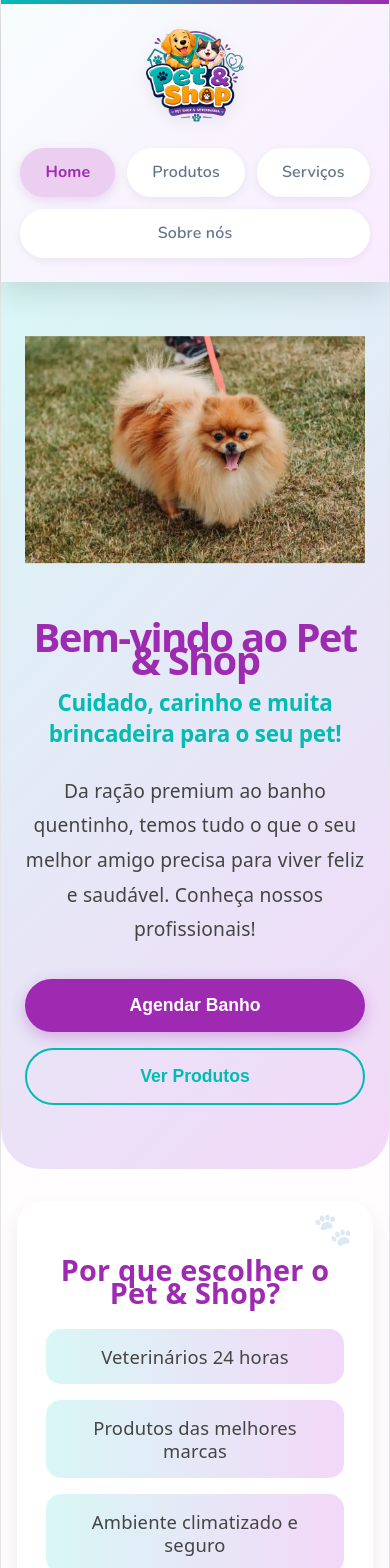
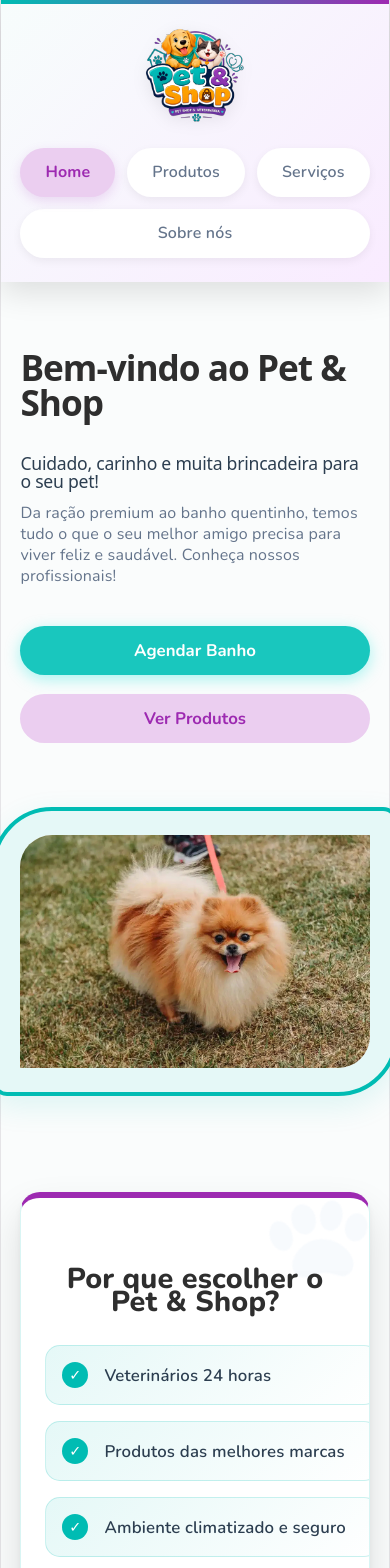
Before and after one commit to AlvaroCoe/DS-96231-DUPLA, a React (Vite) app in the folder projeto-git-dupla/: page / in a window 390 px wide. Shown: the top 1568 px of the page. Built offline with nearby package versions, Linux system fonts and the light colour scheme.

Commit message:
Adição do CSS do Home.

```diff
--- a/projeto-git-dupla/src/pages/Home/style.css
+++ b/projeto-git-dupla/src/pages/Home/style.css
@@ -1,162 +1,320 @@
+/* ==========================================================================
+   Home - Layout Geral
+   Presume-se que as variáveis do :root já estão globais via CSS do Header
+   ========================================================================== */
 .page-home {
-  background: #fffdfd;
-  min-height: 100vh;
-  padding-bottom: 4rem;
-  color: #444;
+  font-family: 'Nunito', sans-serif;
+  background-color: #fafcfc;
+  min-height: calc(100vh - 100px);
+  display: flex;
+  flex-direction: column;
+  gap: 4rem;
+  padding: 4rem 5%;
 }
 
-/* HERO PRINCIPAL */
+/* ==========================================================================
+   Hero Section (Área Principal)
+   ========================================================================== */
 .home-principal {
-  background: linear-gradient(135deg, #d8f7f5, #f3d8f8);
   display: flex;
   align-items: center;
   justify-content: space-between;
-  padding: 5rem 10%;
-  border-radius: 0 0 40px 40px;
-  gap: 2rem;
+  gap: 3rem;
+  max-width: 1200px;
+  margin: 0 auto;
+  width: 100%;
 }
 
+/* Texto sempre alinhado à esquerda */
 .home-texto {
   flex: 1;
   max-width: 600px;
+  text-align: left;
 }
 
 .home-texto h1 {
-  font-size: 3.5rem;
-  color: #9d2ab1;
-  margin-bottom: 1rem;
-  font-weight: 700;
+  font-size: clamp(1rem, 5vw, 3.5rem);
+  font-weight: 800;
+  color: #2e2e2e;
+  margin-bottom: 2.2rem;
+  line-height: 1;
+  letter-spacing: -1px;
 }
 
 .home-texto h2 {
-  font-size: 1.8rem;
-  color: #00bcb3;
-  margin-bottom: 1.5rem;
-  font-weight: 600;
-  line-height: 1.4;
+  font-size: clamp(1.2rem, 3vw, 1.5rem);
+  font-weight: 500;
+  color: var(--color-text-dark);
+  margin-bottom: 0.80rem;
+  line-height: 1;
 }
 
 .home-texto p {
-  font-size: 1.2rem;
-  line-height: 1.8;
-  margin-bottom: 2rem;
+  font-size: 1.125rem;
+  color: var(--color-text-muted);
+  line-height: 1.6;
+  margin-bottom: 2.5rem;
+  line-height: 1.3;
 }
 
-/* BOTÕES */
+/* ==========================================================================
+   Botões (Call to Action)
+   ========================================================================== */
 .home-botoes {
   display: flex;
-  gap: 1rem;
+  gap: 1.2rem;
+  flex-wrap: wrap;
+  justify-content: flex-start; /* Garante alinhamento à esquerda */
 }
 
-.btn-primario, .btn-secundario {
-  padding: 1rem 2rem;
-  font-size: 1.1rem;
-  font-weight: 600;
-  border-radius: 50px;
+.home-botoes button {
+  font-family: 'Nunito', sans-serif;
+  font-size: 1.05rem;
+  font-weight: 700;
+  padding: 0.8rem 2rem;
+  border: none;
+  border-radius: var(--radius-pill);
   cursor: pointer;
-  transition: all 0.3s ease;
+  transition: var(--transition-smooth);
 }
 
 .btn-primario {
-  background: #9d2ab1;
-  color: white;
-  border: none;
-  box-shadow: 0 5px 15px rgba(157, 42, 177, 0.3);
+  background-color: #19c7be;
+  color: var(--color-bg-white);
+  box-shadow: 0 4px 15px rgba(9, 228, 217, 0.342);
 }
 
 .btn-primario:hover {
-  background: #822294;
+  background-color: #0a9c95de;
   transform: translateY(-3px);
+  box-shadow: 0 6px 20px rgba(0, 188, 179, 0.4);
 }
 
 .btn-secundario {
-  background: transparent;
-  color: #00bcb3;
-  border: 2px solid #00bcb3;
+  background-color: var(--color-purple-light);
+  color: var(--color-purple-main);
 }
 
 .btn-secundario:hover {
-  background: #00bcb3;
-  color: white;
+  background-color: var(--color-purple-main);
+  color: var(--color-bg-white);
   transform: translateY(-3px);
-  box-shadow: 0 5px 15px rgba(0, 188, 179, 0.3);
+  box-shadow: 0 6px 20px rgba(157, 42, 177, 0.3);
 }
 
-/* IMAGEM HERO */
+/* ==========================================================================
+   Imagem do Pet (Com Moldura Orgânica)
+   ========================================================================== */
 .home-imagem {
   flex: 1;
   display: flex;
   justify-content: center;
+  align-items: center;
 }
 
 .home-imagem img {
-  max-width: 100%;
-  height: auto;
-  max-height: 400px;
-  animation: float 4s ease-in-out infinite;
+  width: 100%;
+  max-width: 550px;
+
+  /* Criando a moldura moderna para a imagem */
+  background-color: var(--color-green-light);
+  border: 4px solid var(--color-green-main);
+  border-radius: 60px 15px 60px 15px; /* Formato orgânico */
+  padding: 1.5rem;
+  box-shadow: 0 10px 30px rgba(0, 188, 179, 0.12);
+  object-fit: cover;
 }
 
-@keyframes float {
-  0%, 100% { transform: translateY(0); }
-  50% { transform: translateY(-10px); }
+/* ==========================================================================
+   SEÇÃO BENEFÍCIOS (Lista Centralizada)
+   ========================================================================== */
+.home-beneficios {
+  background-color: var(--color-bg-white);
+  max-width: 700px;
+  margin: 4rem auto;
+  padding: 3rem 2.5rem;
+  border-radius: 30px;
+  position: relative;
+  overflow: hidden;
+
+  /* 1. BORDA SUTIL: Cria um limite físico para o olho humano */
+  border: 1px solid rgba(0, 188, 179, 0.15); /* Verde da marca bem clarinho */
+
+  /* 2. SOMBRA DUPLA:
+     A primeira parte (0 4px 6px) cria a divisão colada no card.
+     A segunda parte (0 15px 40px) cria a flutuação ampla e suave. */
+  box-shadow:
+    0 4px 6px rgba(0, 0, 0, 0.05),
+    0 20px 40px rgba(0, 0, 0, 0.12);
+
+    /* 3. FITA DE DESTAQUE NO TOPO */
+  border-top: 6px solid var(--color-purple-main);
 }
 
-/* SEÇÃO BENEFÍCIOS */
-.home-beneficios {
-  background: white;
-  max-width: 700px;
-  margin: 4rem auto;
-  padding: 2.5rem;
-  border-radius: 25px;
-  box-shadow: 0 10px 25px rgba(0, 0, 0, 0.08);
-  position: relative;
-}
-
+/* Marca d'água de patinha ao fundo */
 .home-beneficios::before {
   content: "🐾";
   position: absolute;
-  top: 15px;
-  right: 20px;
-  font-size: 2rem;
-  opacity: 0.15;
+  top: -20px;
+  right: -20px;
+  font-size: 10rem; /* Bem grande */
+  opacity: 0.03; /* Super transparente, apenas textura */
+  transform: rotate(15deg);
+  pointer-events: none; /* Para não atrapalhar o clique/seleção do texto */
+}
+
+/* Os textos precisam de posição relativa para ficarem "acima" da marca d'água */
+.home-beneficios h3,
+.home-beneficios ul {
+  position: relative;
+  z-index: 1;
 }
 
 .home-beneficios h3 {
-  font-size: 2.2rem;
-  color: #9d2ab1;
-  margin-bottom: 1.5rem;
+  font-size: clamp(1.8rem, 4vw, 2.2rem); /* Tipografia fluida */
+  color: #2e2e2e;;
+  margin-bottom: 2rem;
   text-align: center;
+  font-weight: 800;
 }
 
+/* Reset e Flexbox para espaçamento inteligente */
 .home-beneficios ul {
   list-style: none;
   padding: 0;
+  display: flex;
+  flex-direction: column;
+  gap: 1rem; /* Substitui o margin-bottom das li de forma mais limpa */
 }
 
+/* Estilização dos Itens */
 .home-beneficios li {
-  background: linear-gradient(90deg, #d8f7f5, #f3d8f8);
-  padding: 1rem 1.3rem;
-  margin-bottom: 1rem;
+  /* Usando as variáveis de tons pastel em vez de cores fixas */
+  background: linear-gradient(135deg, var(--color-green-light) 0%, var(--color-bg-white) 100%);
+  border: 1px solid rgba(0, 188, 179, 0.2); /* Borda sutil com a cor verde */
+
+  padding: 1.2rem 1.5rem;
   border-radius: 15px;
   font-size: 1.15rem;
-  font-weight: 500;
-  transition: transform 0.3s ease;
+  font-weight: 600; /* Mais peso para facilitar a leitura rápida */
+  color: var(--color-text-dark);
+
+  transition: var(--transition-smooth);
+
+  /* Flex para alinhar o ícone e o texto perfeitamente na horizontal */
+  display: flex;
+  align-items: center;
+  gap: 1rem;
 }
 
+/* Checkmark (✓) Positivo de Benefício */
+.home-beneficios li::before {
+  content: "✓";
+  display: flex;
+  align-items: center;
+  justify-content: center;
+  width: 26px;
+  height: 26px;
+  background-color: var(--color-green-main);
+  color: var(--color-bg-white);
+  border-radius: 50%;
+  font-size: 0.9rem;
+  font-weight: bold;
+  flex-shrink: 0; /* Impede o círculo de amassar se o texto quebrar de linha */
+  transition: var(--transition-smooth);
+}
+
+/* Interação de Hover (O seu TranslateX, mas aprimorado) */
 .home-beneficios li:hover {
   transform: translateX(10px);
+  /* Muda a vibe para a cor secundária (Roxo) ao interagir */
+  background: linear-gradient(135deg, var(--color-purple-light) 0%, var(--color-bg-white) 100%);
+  border-color: rgba(157, 42, 177, 0.3);
+  box-shadow: 0 4px 12px rgba(0, 0, 0, 0.04); /* Sombra sutil ao mover */
 }
 
-/* RESPONSIVO HOME */
-@media (max-width: 768px) {
+/* O checkmark também fica roxo no hover */
+.home-beneficios li:hover::before {
+  background-color: var(--color-purple-main);
+}
+
+/* ==========================================================================
+   Responsividade Mobile (Até 650px)
+   ========================================================================== */
+@media (max-width: 650px) {
+  .home-beneficios {
+    padding: 2rem 1.5rem;
+    margin: 3rem auto;
+  }
+
+  .home-beneficios li {
+    font-size: 1.05rem;
+    padding: 1rem;
+  }
+}
+
+/* ==========================================================================
+   Responsividade (Tablets e Smartphones)
+   ========================================================================== */
+
+/* Tablets (até 900px) */
+@media (max-width: 900px) {
   .home-principal {
-    flex-direction: column-reverse;
-    text-align: center;
-    padding: 4rem 1.5rem;
+    flex-direction: column;
+    align-items: flex-start; /* Mantém o bloco todo alinhado à esquerda */
   }
-  .home-texto h1 { font-size: 2.5rem; }
-  .home-texto h2 { font-size: 1.4rem; }
-  .home-botoes { justify-content: center; flex-direction: column; }
-  .home-beneficios { margin: 2rem 1rem; padding: 1.8rem; }
-  .home-beneficios h3 { font-size: 1.8rem; }
+
+  .home-texto {
+    display: flex;
+    flex-direction: column;
+    align-items: flex-start; /* Mantém os textos à esquerda */
+    width: 100%;
+  }
+
+  .home-imagem {
+    width: 100%;
+  }
+
+  .home-imagem img {
+    max-width: 100%;
+    margin-top: 1rem;
+  }
 }
+
+/* Smartphones (até 650px) */
+@media (max-width: 650px) {
+  .page-home {
+    padding: 3rem 5%;
+    gap: 3rem;
+  }
+
+  .home-texto h1 {
+    font-size: 2.2rem;
+  }
+
+  .home-texto h2 {
+    font-size: 1.1rem;
+  }
+
+  .home-texto p {
+    font-size: 1rem;
+  }
+
+  .home-botoes {
+    flex-direction: column;
+    width: 100%;
+  }
+
+  .home-botoes button {
+    width: 100%;
+  }
+
+  .home-beneficios {
+    padding: 2.5rem 1.5rem;
+    border-radius: 20px;
+  }
+
+  .home-beneficios li {
+    min-width: 100%;
+  }
+}
```
